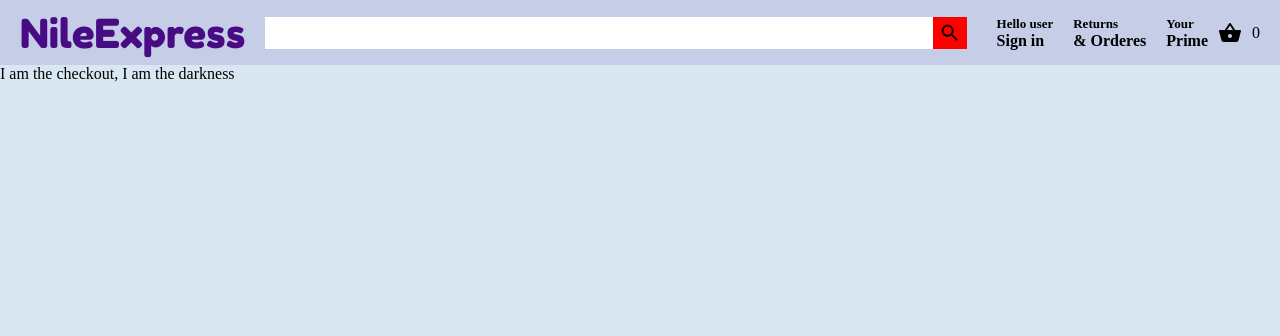
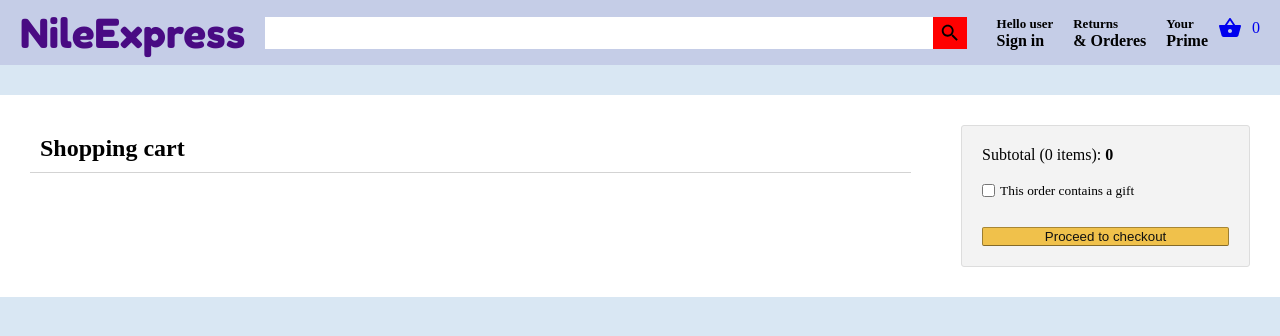
Before and after one commit to dariakiseleva/NileExpress, a React (Create React App) app: page /checkout in a window 1280 px wide. Shown: the top 336 px of the page. Built offline with nearby package versions, Linux system fonts and the light colour scheme; a web font is replaced by a local one.

Commit message:
Draft main layout and subtotal box of the checkout page

```diff
--- a/package.json
+++ b/package.json
@@ -12,6 +12,7 @@
     "@testing-library/user-event": "^13.5.0",
     "firebase": "^9.8.2",
     "react": "^18.1.0",
+    "react-currency-format": "^1.1.0",
     "react-dom": "^18.1.0",
     "react-router-dom": "^6.3.0",
     "react-scripts": "5.0.1",
--- a/src/App.js
+++ b/src/App.js
@@ -13,23 +13,16 @@ function App() {
     <Router>
       <div className="App">
 
+        {/* The header is rendered on all pages, so placed outside of Routes*/}
+        <Header />
+
         <Routes>
 
           {/* Checkout route */}
-          <Route path="/checkout" element={
-            <>
-              <Header />
-              <Checkout />
-            </>
-          } />
+          <Route path="/checkout" element={<Checkout />} />
 
           {/* Homepage route */}
-          <Route path="/" element={
-            <>
-              <Header />
-              <Home />
-            </>
-          } />
+          <Route path="/" element={<Home />} />
 
         </Routes>
 
--- /dev/null
+++ b/src/components/Checkout/Subtotal.jsx
@@ -0,0 +1,39 @@
+import React, {fragment} from 'react';
+import "./subtotal.scss";
+
+import CurrencyFormat from 'react-currency-format';
+
+function Subtotal() {
+
+    const renderText = (value) => {
+        return (
+            <p>
+                Subtotal (0 items): <strong>0</strong>
+            </p>
+        )
+    }
+
+
+    return (
+    <div className="subtotal">
+
+        <CurrencyFormat
+            renderText={renderText}
+            decimalScale={2}
+            value={0}
+            displayType={"text"}
+            thousandSeparator={true}
+            prefix={"$"}
+        />
+
+        <small className="subtotal__gift">
+            <input type="checkbox" /> This order contains a gift
+        </small>
+
+        <button className="subtotal__button">Proceed to checkout</button>
+
+    </div>
+    )
+}
+
+export default Subtotal
--- /dev/null
+++ b/src/components/Checkout/checkout.scss
@@ -0,0 +1,29 @@
+.checkout {
+
+    margin-top: 30px;
+
+    max-width: 1500px;
+    margin-right: auto;
+    margin-left: auto;
+
+    display: flex;
+    justify-content: space-between;
+    gap: 50px;
+
+    padding: 30px;
+
+    background-color: white;
+}
+
+.checkout__left {
+    width: 100%;
+}
+
+.checkout__right {
+    width: 400px;
+}
+
+.checkout__title {
+    padding: 10px;
+    border-bottom: 1px solid lightgrey;
+}
--- a/src/components/Checkout/index.jsx
+++ b/src/components/Checkout/index.jsx
@@ -1,7 +1,18 @@
 import React from 'react'
+import "./checkout.scss"
+
+import Subtotal from "./Subtotal";
 
 export default function Checkout() {
   return (
-    <div>I am the checkout, I am the darkness</div>
+    <main className="checkout">
+        <div className="checkout__left">
+            <div className="checkout__title"><h2>Shopping cart</h2></div>
+        </div>
+
+        <div className="checkout__right">
+            <Subtotal />
+        </div>
+    </main>
   )
 }
--- /dev/null
+++ b/src/components/Checkout/subtotal.scss
@@ -0,0 +1,35 @@
+.subtotal {
+    display: flex;
+    flex-direction: column;
+    justify-content: space-between;
+
+    height: 100px;
+
+    background-color: #f3f3f3;
+    border: 1px solid #dddddd;
+
+    padding: 20px;
+    border-radius: 3px;
+}
+
+.subtotal__gift {
+    display: flex;
+    align-items: center;
+
+    input {
+        margin-right: 5px;
+    }
+}
+
+.subtotal__button {
+    margin: 0 auto;
+    margin-top: 10px;
+    width: 100%;
+
+    background-color: #f0c14b;
+    border: 1px solid;
+    border-color: #a88734 #9c7e31 #846a29;
+    border-radius: 2px;
+
+    color: #111;
+}
--- a/src/components/Header/index.js
+++ b/src/components/Header/index.jsx
@@ -2,13 +2,15 @@ import React from 'react'
 import "./header.scss";
 import SearchOutlinedIcon from '@mui/icons-material/SearchOutlined';
 import ShoppingBasketIcon from '@mui/icons-material/ShoppingBasket';
-
+import { Link } from 'react-router-dom';
 
 export default function Header() {
   return (
     <div className="header">
         {/* LOGO */}
-        <div className="header__logo">NileExpress</div>
+        <Link to="/" style={{ textDecoration: 'none' }}>
+            <div className="header__logo">NileExpress</div>
+        </Link>
 
         {/* SEARCH */}
         <div className="header__search">
@@ -30,10 +32,12 @@ export default function Header() {
                 <span className="header__optionLineTwo">Prime</span>
             </div>
 
-            <div className="header__optionBasket">
-                <ShoppingBasketIcon />
-                <span className="header__optionLineTwo header__basketCount">0</span>
-            </div>
+            <Link to="/checkout" style={{ textDecoration: 'none' }}>
+                <div className="header__optionBasket">
+                    <ShoppingBasketIcon />
+                    <span className="header__optionLineTwo header__basketCount">0</span>
+                </div>
+            </Link>
         </div>
 
     </div>
--- a/src/components/Home/index.js
+++ b/src/components/Home/index.jsx
@@ -11,7 +11,6 @@ export default function Home() {
 
         <img
           className="home__image"
-          src="https://upload.wikimedia.org/wikipedia/commons/7/7d/Blue_to_purple_gradient_header.png"
           src="https://m.media-amazon.com/images/I/61KtzEF0wzL._SX3000_.jpg"
           alt=""
         />
```
Also changed, not shown: src/components/Home/Product.jsx (renamed from src/components/Home/Product.js), 2 other files (tests, documents, lock files or other folders).
